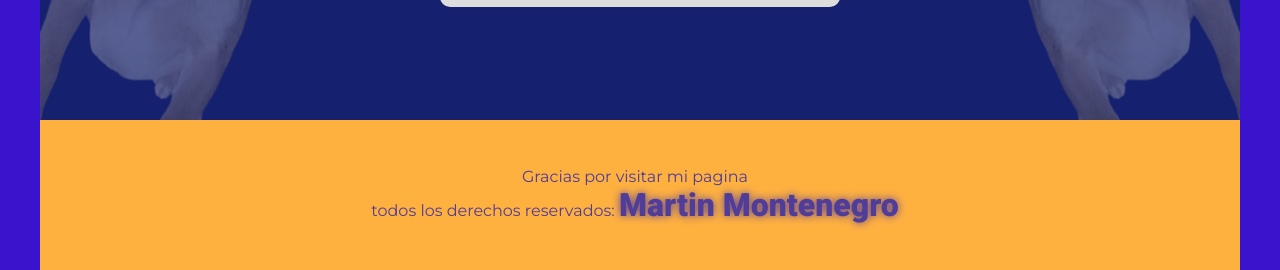
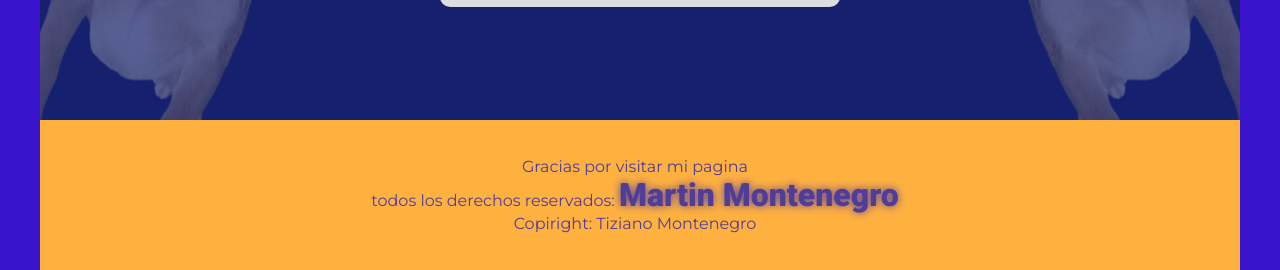
Before and after one commit to TizianoMontenegro/portfolio-prueba, a plain HTML site: page index.html in a window 1280 px wide. Shown: the part 3080-3350 px from the top of the page. Drawn offline with nearby package versions, Linux system fonts and the light colour scheme.

Commit message:
primera actualizacion html
edite el footer

```diff
--- a/index.html
+++ b/index.html
@@ -126,6 +126,7 @@
         <div class="footer">
             <p>Gracias por visitar mi pagina</p>
             <p class="footp">todos los derechos reservados: <span>Martin Montenegro</span></p>
+            <p>Copiright: Tiziano Montenegro</p>
         </div>
     </div>
     <audio src="audio/Metallica_ Nothing Else Matters (Official Music Video)(MP3_320K).mp3" autoplay loop>
```
